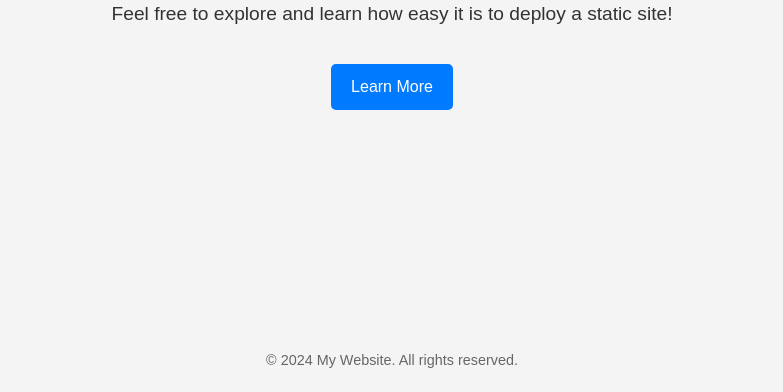
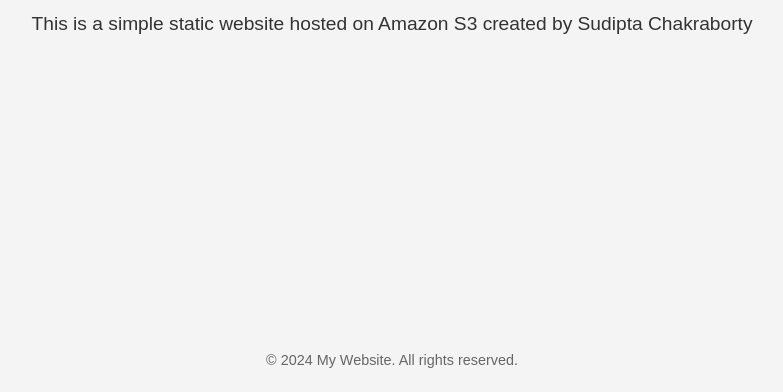
Before and after one commit to chakraborty-sudipta/AWS-Learning, a plain HTML site: page index.html in a window 1280 px wide. Shown: the part 408-800 px from the top of the page, without its empty margins (248-1031 px from the left). Drawn offline with Linux system fonts and the light colour scheme.

Commit message:
This is second change

```diff
--- a/index.html
+++ b/index.html
@@ -88,9 +88,8 @@
 
     <div class="container">
         <h1>Welcome to My Awesome Website!</h1>
-        <p>This is a simple static website hosted on Amazon S3.</p>
-        <p>Feel free to explore and learn how easy it is to deploy a static site!</p>
-        <a href="#" class="btn">Learn More</a>
+        <p>This is a simple static website hosted on Amazon S3 created by Sudipta Chakraborty</p>
+
     </div>
 
     <footer>
```
